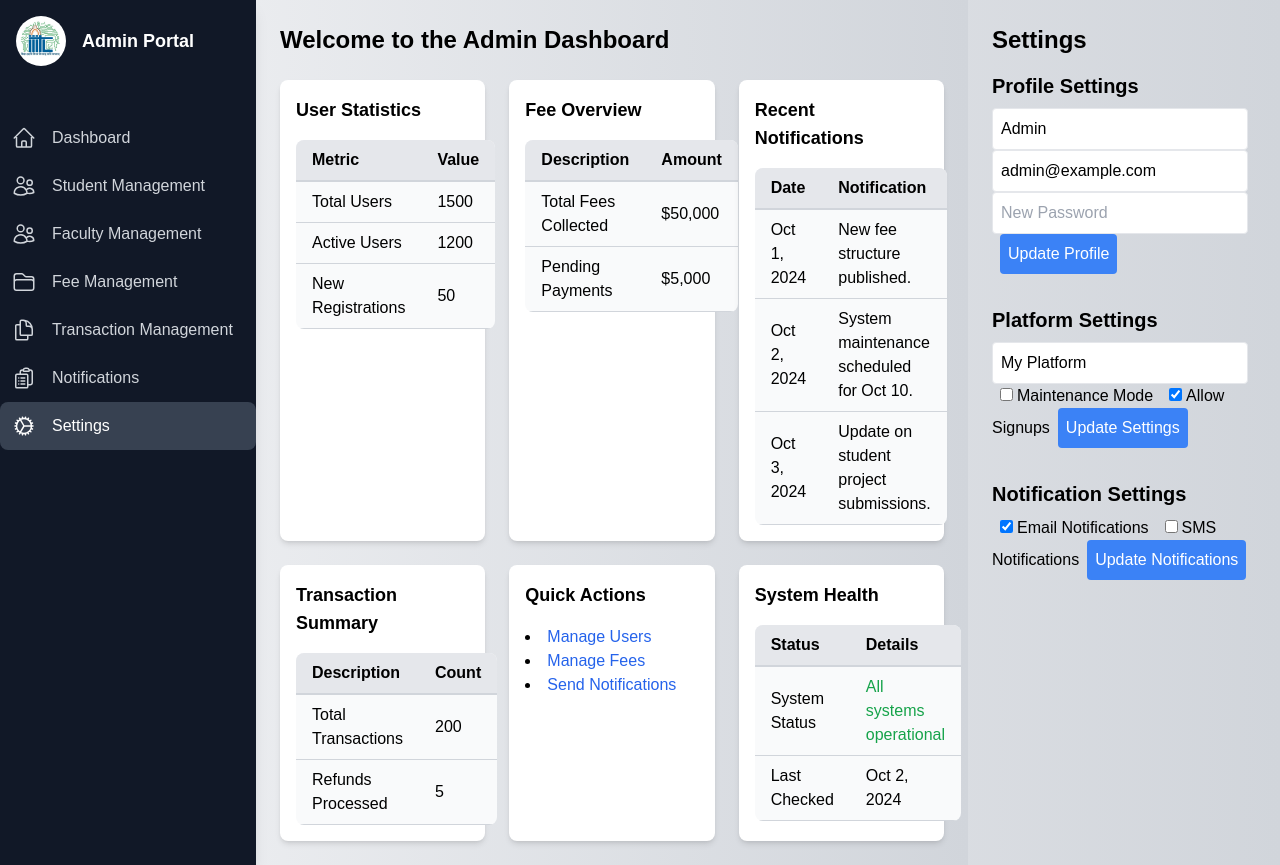
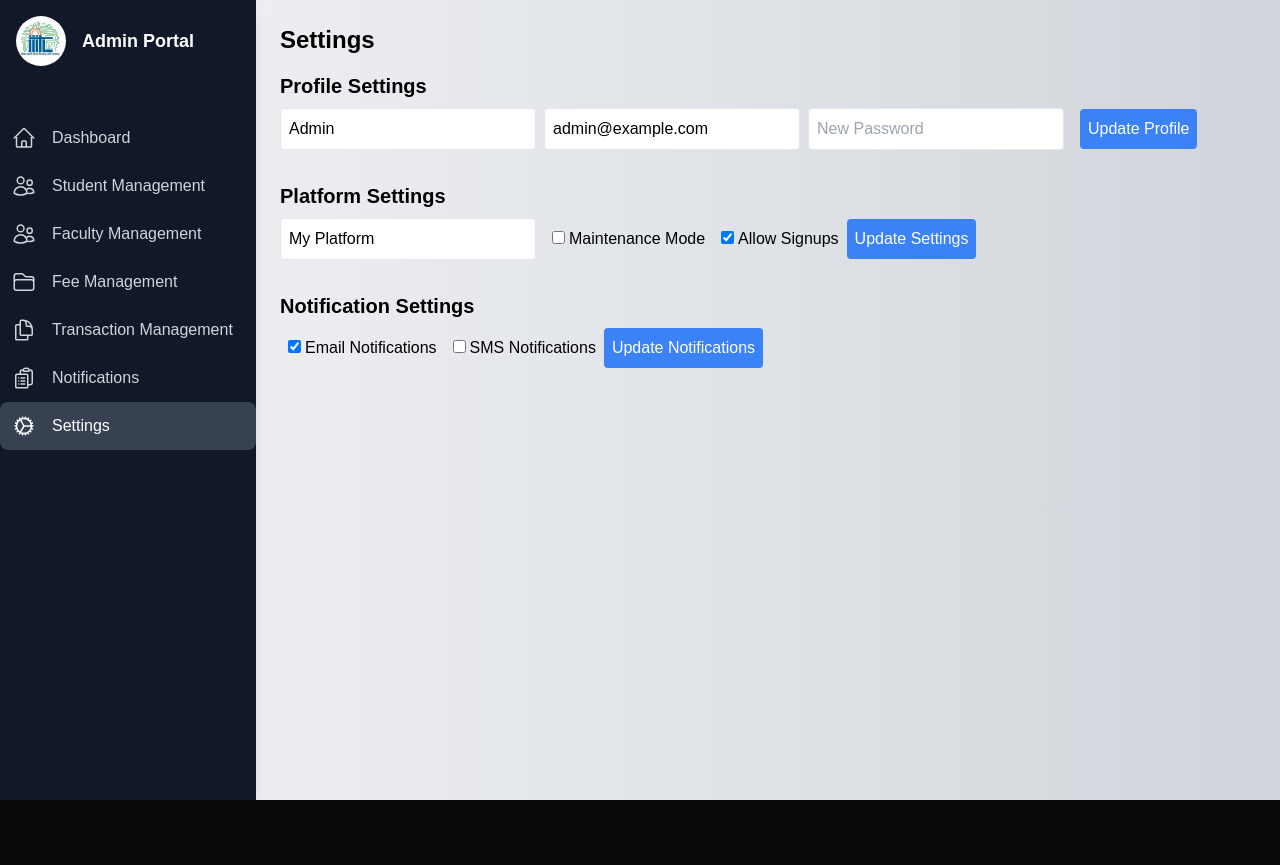
Before and after one commit to RiaMalvi/7thsem, a Next.js app: page /adminDashboard/settings in a window 1280 px wide. After the commit the page ends 800 px from the top, so only its background shows below. Built offline with nearby package versions, Linux system fonts and the light colour scheme.

Commit message:
changed dashboard to sidebar

```diff
--- a/src/app/adminDashboard/notifications/page.tsx
+++ b/src/app/adminDashboard/notifications/page.tsx
@@ -4,6 +4,7 @@ import { useState, ChangeEvent, FormEvent } from "react";
 import Image from "next/image";
 import { adminNavigation } from "@/app/data/adminDashboard";
 import AdminDashboard from "../page";
+import AdminSidebar from "@/app/components/adminDashboard/sidebar";
 
 // Define the structure of a notification
 interface Notification {
@@ -37,7 +38,7 @@ const Notifications = () => {
 
   return (
     <div className="flex min-h-screen bg-gradient-to-r from-gray-100 to-gray-300">
-      <AdminDashboard />
+      <AdminSidebar />
 
       {/* Main Content */}
       <div className="flex-1 p-6 text-black">
--- a/src/app/adminDashboard/settings/page.tsx
+++ b/src/app/adminDashboard/settings/page.tsx
@@ -5,6 +5,7 @@ import React, { useState } from "react";
 import Image from "next/image";
 import { adminNavigation } from "@/app/data/adminDashboard";
 import AdminDashboard from "../page";
+import AdminSidebar from "@/app/components/adminDashboard/sidebar";
 
 const Settings = () => {
   const [adminName, setAdminName] = useState("Admin");
@@ -43,7 +44,7 @@ const Settings = () => {
 
   return (
     <div className="flex min-h-screen bg-gradient-to-r from-gray-100 to-gray-300">
-      <AdminDashboard />
+      <AdminSidebar />
 
       {/* Main Content */}
       <div className="flex-1 p-6 text-black">
--- a/src/app/adminDashboard/transactionManagement/page.tsx
+++ b/src/app/adminDashboard/transactionManagement/page.tsx
@@ -4,6 +4,7 @@ import React, { useState } from "react";
 import Image from "next/image";
 import { adminNavigation } from "@/app/data/adminDashboard";
 import AdminDashboard from "../page";
+import AdminSidebar from "@/app/components/adminDashboard/sidebar";
 
 type Transaction = {
   id: number;
@@ -69,7 +70,7 @@ const TransactionManagement = () => {
 
   return (
     <div className="flex min-h-screen bg-gradient-to-r from-gray-100 to-gray-300">
-      <AdminDashboard />
+      <AdminSidebar />
 
       {/* Main Content */}
       <div className="flex-1 p-6 text-black">
```
